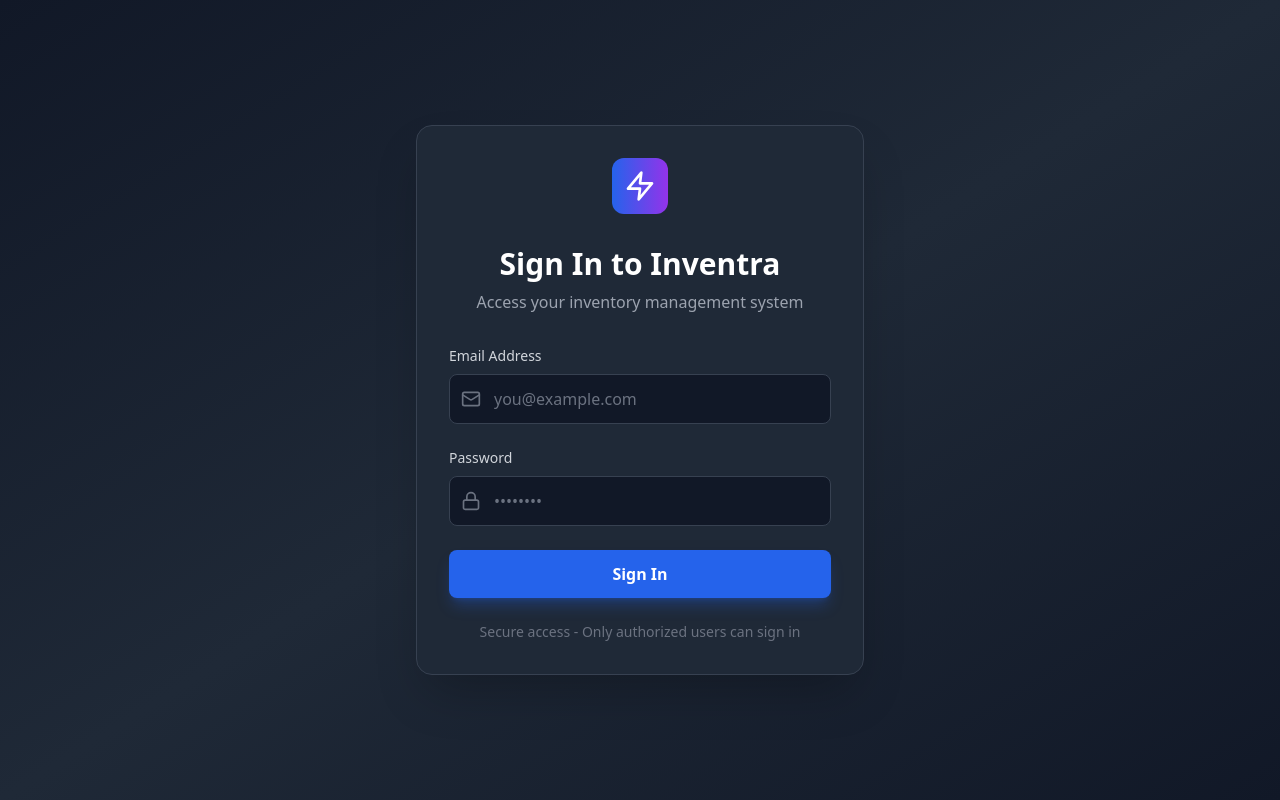
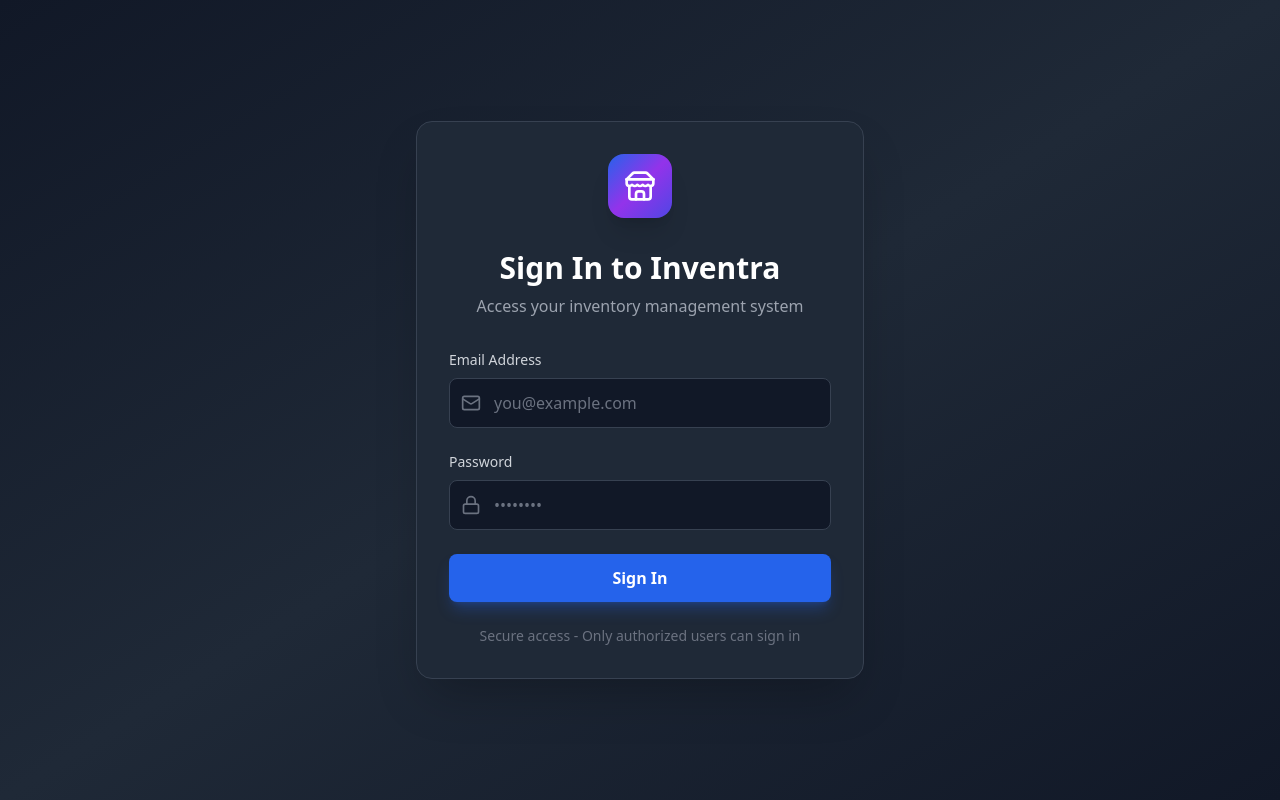
Before and after one commit to plandanogtav1-cmd/Final-smart-inventory-system, a React (Vite) app: page / in a window 1280 px wide. Built offline with nearby package versions, Linux system fonts and the light colour scheme; no server answers.

Commit message:
update icon

```diff
--- a/src/components/Auth/AuthForm.tsx
+++ b/src/components/Auth/AuthForm.tsx
@@ -1,6 +1,6 @@
 import { useState } from 'react';
 import { useAuth } from '../../contexts/AuthContext';
-import { Lock, Mail, AlertCircle, Zap } from 'lucide-react';
+import { Lock, Mail, AlertCircle, Store } from 'lucide-react';
 
 export default function AuthForm() {
   const [email, setEmail] = useState('');
@@ -28,8 +28,8 @@ export default function AuthForm() {
       <div className="max-w-md w-full">
         <div className="bg-gray-800 rounded-2xl shadow-2xl p-8 border border-gray-700">
           <div className="flex items-center justify-center mb-8">
-            <div className="bg-gradient-to-r from-blue-600 to-purple-600 p-3 rounded-xl">
-              <Zap className="w-8 h-8 text-white" />
+            <div className="bg-gradient-to-br from-blue-600 via-purple-600 to-indigo-600 p-4 rounded-2xl shadow-xl">
+              <Store className="w-8 h-8 text-white" />
             </div>
           </div>
 
--- a/src/components/Dashboard/Dashboard.tsx
+++ b/src/components/Dashboard/Dashboard.tsx
@@ -90,6 +90,11 @@ export default function Dashboard() {
         ? ((thisMonthSales - previousMonthSales) / previousMonthSales) * 100
         : 0;
 
+      // Calculate inventory turnover
+      const totalCostValue = products.reduce((sum, p) => sum + (p.current_stock * (p.cost_price || p.unit_price * 0.7)), 0);
+      const totalSalesValue = (salesResult.data || []).reduce((sum, s) => sum + s.total_amount, 0);
+      const inventoryTurnover = totalCostValue > 0 ? (totalSalesValue * 0.7) / totalCostValue : 0;
+
       setStats({
         totalProducts: products.length,
         totalValue,
@@ -98,7 +103,7 @@ export default function Dashboard() {
         totalCustomers: customersResult.count || 0,
         activeAlerts: alertsResult.count || 0,
         salesGrowth,
-        inventoryTurnover: 0,
+        inventoryTurnover,
       });
     } catch (error) {
       console.error('Error loading dashboard stats:', error);
@@ -164,9 +169,9 @@ export default function Dashboard() {
         />
         <StatCard
           title="Stock Turnover"
-          value="N/A"
+          value={stats.inventoryTurnover.toFixed(1)}
           icon={Activity}
-          trend={null}
+          trend={stats.inventoryTurnover > 2 ? 'up' : stats.inventoryTurnover < 1 ? 'down' : null}
           color="teal"
         />
       </div>
--- a/src/components/Layout/Sidebar.tsx
+++ b/src/components/Layout/Sidebar.tsx
@@ -10,7 +10,7 @@ import {
   Settings,
   LogOut,
   CreditCard,
-  Zap
+  Store
 } from 'lucide-react';
 import { useAuth } from '../../contexts/AuthContext';
 
@@ -38,8 +38,8 @@ export default function Sidebar({ activeTab, onTabChange }: SidebarProps) {
     <div className="w-64 bg-gray-900 border-r border-gray-800 flex flex-col h-screen">
       <div className="p-6 border-b border-gray-800">
         <div className="flex items-center gap-3">
-          <div className="bg-gradient-to-r from-blue-600 to-purple-600 p-2 rounded-lg">
-            <Zap className="w-6 h-6 text-white" />
+          <div className="bg-gradient-to-br from-blue-600 via-purple-600 to-indigo-600 p-2.5 rounded-xl shadow-lg">
+            <Store className="w-6 h-6 text-white" />
           </div>
           <div>
             <h1 className="text-white font-bold text-lg">Inventra</h1>
```
